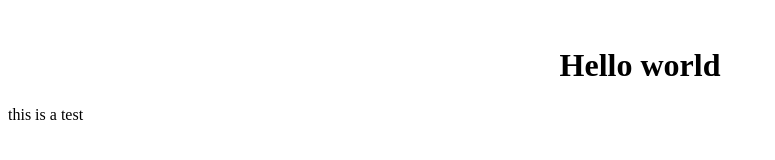
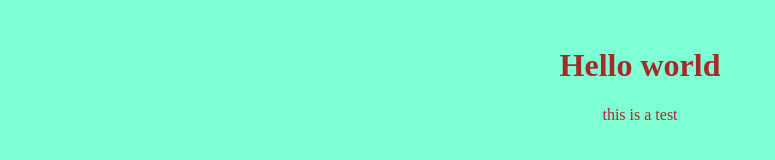
Before and after one commit to mmdmhmdi/project1, a plain HTML site: page index.html in a window 1280 px wide. Shown: the whole page, without its empty margins (0-775 px from the left). Drawn offline with Linux system fonts and the light colour scheme.

Commit message:
edit-new-files

```diff
--- /dev/null
+++ b/css.css
@@ -0,0 +1,4 @@
+body{
+    background-color: aquamarine;
+    color: brown;
+}
--- a/index.html
+++ b/index.html
@@ -5,9 +5,10 @@
     <meta name="viewport" content="width=device-width, initial-scale=1.0">
     <title>Document</title>
 </head>
+<link rel="stylesheet" href="css.css"
 <body>
     <br/>
     <h1 align="center">Hello world</h1>
-    <p alighn="center">this is a test</p>
+    <p align="center">this is a test</p>
 </body>
 </html>
```
